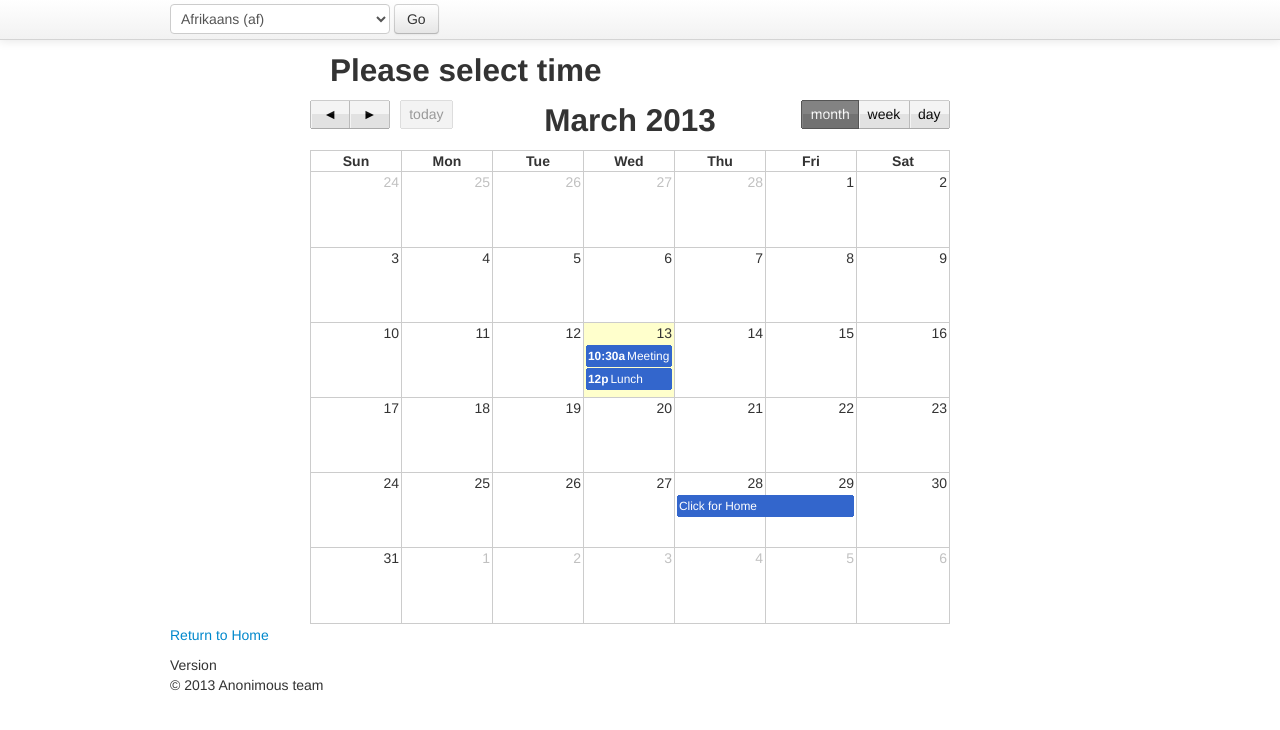
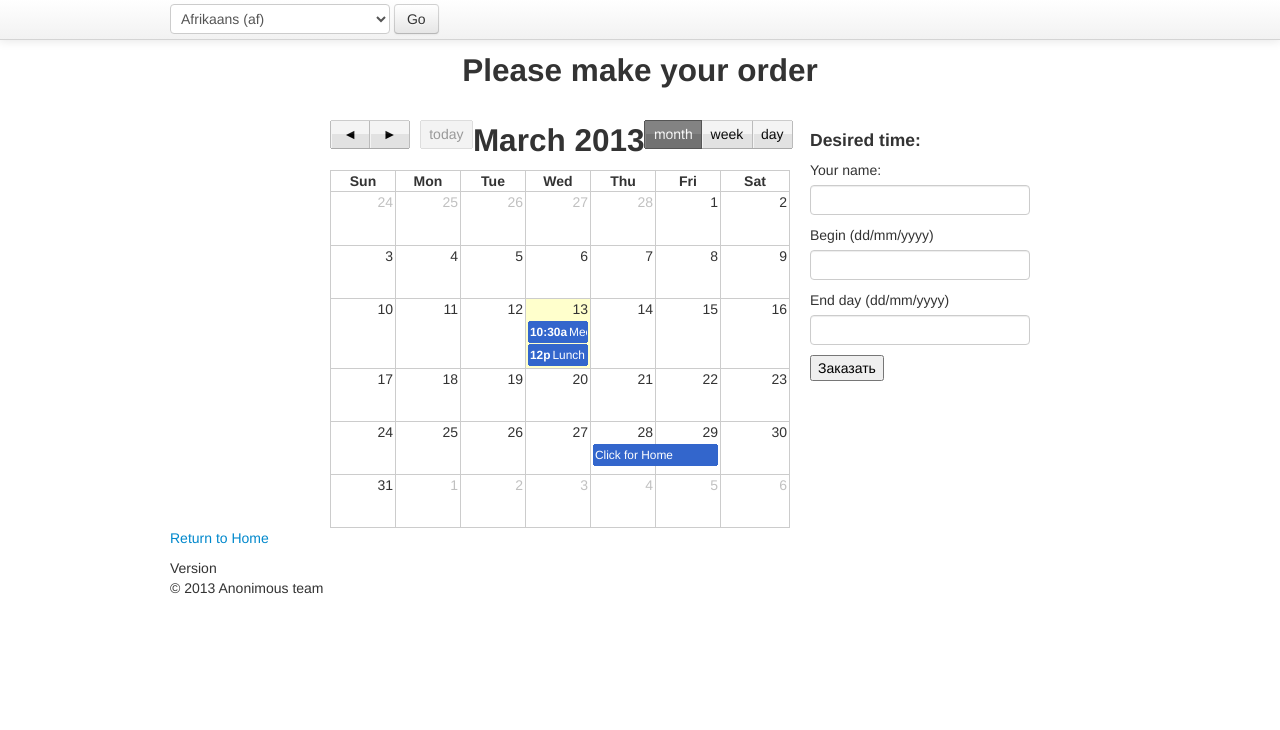
Before and after one commit to oleg-chubin/Cacard, a Django app: template src/Cacard/calling_card/templates/order.html in a window 1280 px wide. Shown: the top 730 px of the page. Run offline with Django 3.2, Linux system fonts and the light colour scheme; the template is opened without the code that fills it, so the values that code supplies are empty; some libraries are stand-ins or nearby versions.

Commit message:
rework calendar with POST method

```diff
--- a/src/Cacard/calling_card/templates/order.html
+++ b/src/Cacard/calling_card/templates/order.html
@@ -26,10 +26,12 @@
 			selectable: true,
 			selectHelper: true,
 			select: function(start, end, allDay) {
-				var title = prompt('Enter your name:');
-				if (title) {
-					window.location.replace("/order/"+start.getFullYear()+"/"+start.getMonth()+"/"+start.getDate()+"/"+
-					end.getFullYear()+"/"+end.getMonth()+"/"+end.getDate()+"/"+title);
+				var name = prompt('Enter your name:');
+				if (name) {
+					$("input[name='name']").val(name);
+					$("input[name='start']").val(start.getDate()+'/'+start.getMonth()+'/'+start.getFullYear());
+                    $("input[name='end']").val(end.getDate()+'/'+end.getMonth()+'/'+end.getFullYear());
+
 
 				}
 				calendar.fullCalendar('unselect');
@@ -72,11 +74,31 @@
 {% endblock %}
 
 {% block content %}
-<h2> {% trans "Please select time" %}</h2>
+<center><h2> {% trans "Please make your order" %}</h2> </center>
+<br>
 
-<div id='calendar' class="row">
-  <div class="span8">
+<div id='calendar_cont' class="row">
+  <div class="span6">
+   <div id='calendar'>
+   </div>
   </div>
+  <div class="span2">
+   <h4> {% trans "Desired time:" %}</h4>
+     <form action="" method="post">
+       {% csrf_token %}
+   <div class="field">
+           <label for="name">{% trans "Your name:" %}</label>
+           <input type="text" name ="name" id="name" />
+           <label for="start">{% trans "Begin (dd/mm/yyyy)" %}</label>
+           <input type="text" name ="start" id="start" />
+           <label for="end">{% trans "End day (dd/mm/yyyy)" %}</label>
+           <input type="text" name ="end" id="end" />
+
+   </div>
+   <input type="submit" value="Заказать">
+
+  </div>
+
 </div>
 
 
--- a/src/Cacard/urls.py
+++ b/src/Cacard/urls.py
@@ -16,7 +16,6 @@ urlpatterns = patterns('calling_card.views',
     url(r'^customer/$', 'customer', name='customer'),
     url(r'^customer/(?P<select>\d{1,4})/$', 'customer', name='paged_customer'),
     url(r'^news/$', 'news', name='news'),
-    url(r'^order/(?P<st_year>\d{4})/(?P<st_month>\d{1,2})/(?P<st_day>\d{1,2})/(?P<end_year>\d{4})/(?P<end_month>\d{1,2})/(?P<end_day>\d{1,2})/(?P<name>\w+)/$', 'order', name='order'),
     url(r'^order/$', 'order', name='order'),
 
     # url(r'^Cacard/', include('Cacard.foo.urls')),
```
Also changed, not shown: src/Cacard/calling_card/views.py (+10 -15 lines).
